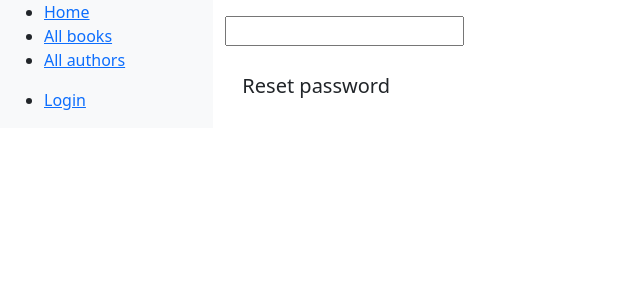
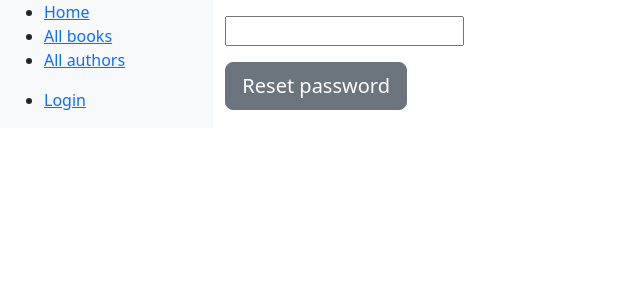
Before and after one commit to Weapon-X6/Dibliothek, a Django app: page /accounts/password_reset/ in a window 1280 px wide. Shown: the top 300 px of the page, without its empty margins (0-640 px from the left). Run offline with Django 5.2, Linux system fonts and the light colour scheme.

Commit message:
Update UI on password reset form

```diff
--- a/templates/registration/password_reset_form.html
+++ b/templates/registration/password_reset_form.html
@@ -7,6 +7,6 @@
     {{ form.email.errors }}
   {% endif %}
       <p>{{ form.email }}</p>
-    <input type="submit" class="btn btn-default btn-lg" value="Reset password">
+    <input type="submit" class="btn btn-secondary btn-lg" value="Reset password">
   </form>
 {% endblock %}
```
